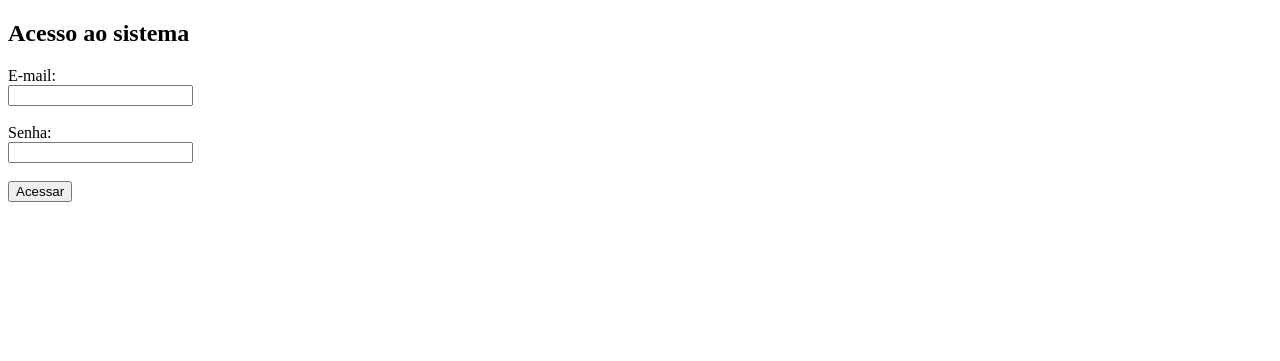
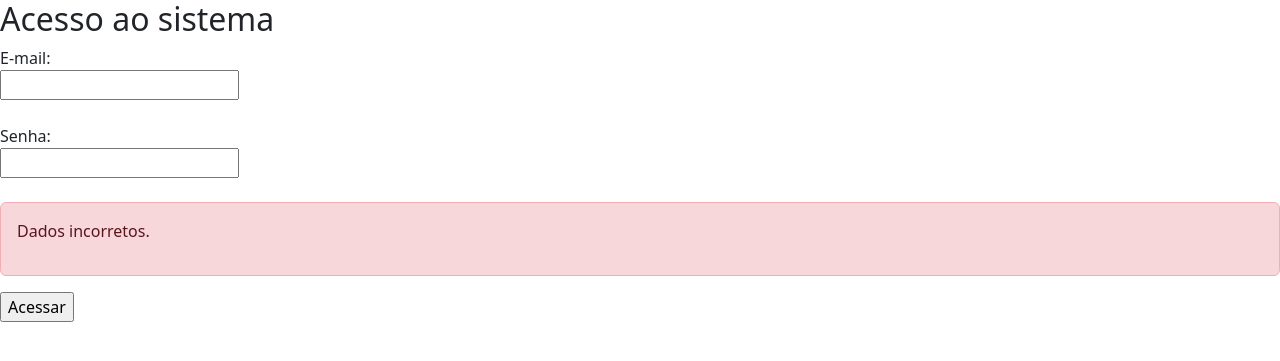
Before and after one commit to lucasljf/dw2025b, a PHP site: the page made by index.php in a window 1280 px wide. Shown: the top 361 px of the page. Run offline with PHP 8.4, Linux system fonts and the light colour scheme; the visitor is signed in with stand-in values (Sample User, id 1).

Commit message:
Exemplo de mensagem de erro
Exibe mensagem de erro simples quando usuário informa login e senha
incorretos.

```diff
--- a/index.php
+++ b/index.php
@@ -1,10 +1,13 @@
 <!DOCTYPE html>
 <html lang="en">
+
 <head>
     <meta charset="UTF-8">
     <meta name="viewport" content="width=device-width, initial-scale=1.0">
     <title>Document</title>
+    <link rel="stylesheet" href="bootstrap.min.css">
 </head>
+
 <body>
     <h2>Acesso ao sistema</h2>
     <form action="verificar_login.php" method="POST">
@@ -14,7 +17,16 @@
         Senha: <br>
         <input type="text" name="senha"> <br><br>
 
+        <?php
+        if (isset($_GET['msg'])) {
+            echo "<div class='alert alert-danger' role='alert'>";
+            echo "<p>Dados incorretos.</p>";
+            echo "</div>";
+        }
+        ?>
+
         <input type="submit" value="Acessar">
     </form>
 </body>
+
 </html>
--- a/verificar_login.php
+++ b/verificar_login.php
@@ -15,7 +15,7 @@ $resultados = mysqli_stmt_get_result($comando);
 $quantidade = mysqli_num_rows($resultados);
 
 if ($quantidade == 0) {
-    header("Location: index.php");
+    header("Location: index.php?msg=erro");
 } else {
     $usuario = mysqli_fetch_assoc($resultados);
     $tipo = $usuario['tipo'];
```
